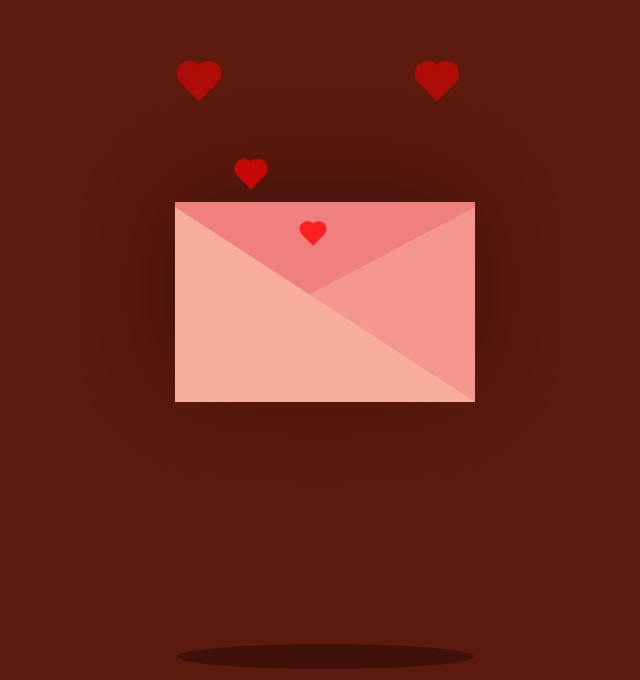
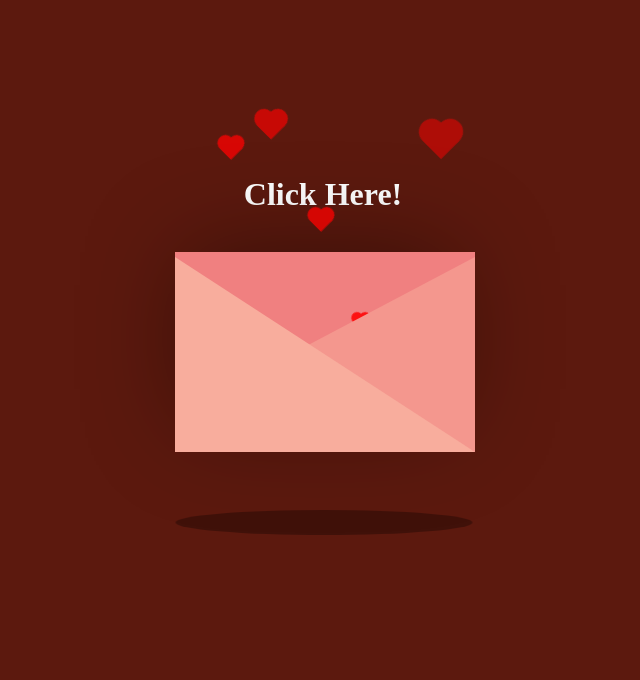
Before and after one commit to junhojeon77/Valentines-Card, a plain HTML site: page index.html in a window 1280 px wide. Shown: the part 136-816 px from the top of the page, without its empty margins (315-955 px from the left). Drawn offline with nearby package versions, Linux system fonts and the light colour scheme.

Commit message:
Update style.css

```diff
--- a/style.css
+++ b/style.css
@@ -2,16 +2,16 @@
 
 /* Styling for the entire webpage */
 body {
-  display: flex; /* Centers content horizontally and vertically */
+  display: flex;
   justify-content: center;
   align-items: center;
-  height: 100vh; /* Full viewport height */
-  background-color: #5c190e; /* Light pink background */
+  height: 100vh;
+  background-color: #5c190e;
 }
 
 /* Main container holding the Valentine's card and envelope */
 .container {
-  position: relative;
+  position: absolute;
 }
 
 /*
@@ -20,15 +20,16 @@ body {
   - Cursor changes to pointer on hover
 */
 .valentines {
-  position: relative;
-  top: 50px;
+  position: absolute;
+  top: 0px;
+  right: 150px;
   cursor: pointer;
   animation: up 3s linear infinite; /* Calls keyframe animation */
 }
 
 /* The base of the envelope */
 .envelope {
-  position: relative;
+  position: absolute;
   width: 300px;
   height: 200px;
   background-color: #f08080; /* Light red */
@@ -41,9 +42,9 @@ body {
   position: absolute;
   width: 300px;
   height: 100px;
-  transform: rotate(0deg); /* Normal position */
+  transform: rotate(0deg);
   z-index: 1;
-  transition: transform 0.5s ease-in-out, opacity 0.5s ease-in-out; /* Smooth animation */
+  transition: transform 0.5s ease-in-out, opacity 0.5s ease-in-out;
 }
 
 /* Envelope flap (after) - Appears when clicked */
@@ -58,7 +59,7 @@ body {
   left: 44px;
   border-radius: 30px 0 0 0;
   z-index: 0;
-  opacity: 0; /* Initially hidden */
+  opacity: 0;
   transition: opacity 0.5s ease-in-out, transform 0.5s ease-in-out;
 }
 
@@ -78,7 +79,7 @@ body {
   height: 170px;
   top: 5px;
   left: 15px;
-  box-shadow: -5px -5px 100px rgba(0, 0, 0, 0.4); /* Shadow effect */
+  box-shadow: -5px -5px 100px rgba(0, 0, 0, 0.4);
 }
 
 /*
@@ -88,7 +89,7 @@ body {
 .card:before {
   content: "";
   position: absolute;
-  border: 3px solid #003049; /* Dark blue border */
+  border: 3px solid #003049;
   border-style: dotted;
   width: 240px;
   height: 140px;
@@ -106,18 +107,18 @@ body {
   line-height: 25px;
   top: 19px;
   left: 80px;
-  color: #003049; /* Dark blue text */
+  color: #003049;
 }
 
 /* Heart shape in the card */
 .heart {
-  background-color: #d62828; /* Red color */
+  background-color: #d62828;
   display: inline-block;
   height: 30px;
   position: relative;
   top: 110px;
   left: 120px;
-  transform: rotate(-45deg); /* Rotates to form the heart shape */
+  transform: rotate(-45deg);
   width: 30px;
 }
 
@@ -172,13 +173,14 @@ body {
 
 
 .shadow {
-  position: absolute;
+  position: relative;
   width: 330px;
   height: 25px;
   border-radius: 50%;
-  background-color: rgba(0, 0, 0, 0.3); /* Faint shadow effect */
-  top: 780px;
-  animation: scale 3s linear infinite; /* Calls keyframe animation */
+  background-color: rgba(0, 0, 0, 0.3);
+  top: 250px;
+  left: -80px;
+  animation: scale 3s linear infinite;
   z-index: -1;
 }
 
@@ -189,7 +191,7 @@ body {
     transform: translateY(0);
   }
   50% {
-    transform: translateY(-30px); /* Moves up by 30px */
+    transform: translateY(-30px);
   }
 }
 
@@ -211,7 +213,7 @@ body {
 /* Hearts positioned randomly above the envelope */
 .hearts {
   position: absolute;
-  top: 70px;
+  top: -50px;
   scale: 2;
   z-index: 1;
 }
@@ -229,7 +231,7 @@ body {
   position: relative;
   transform: rotate(-45deg);
   width: 10px;
-  top: 50px;
+  top: 60px;
 }
 
 /* Adds rounded halves to each floating heart */
@@ -277,26 +279,26 @@ body {
 */
 .one {
   left: 25px;
-  animation: heart 1.7s ease-out infinite;
+  animation: heart 1.5s ease-out infinite;
 }
 
 .two {
-  left: 35px;
+  left: 45px;
   animation: heart 2s ease-out infinite;
 }
 
 .three {
-  left: 50px;
+  left: 70px;
   animation: heart 1.5s ease-out infinite;
 }
 
 .four {
-  left: 70px;
+  left: 90px;
   animation: heart 2.3s ease-out infinite;
 }
 
 .five {
-  left: 80px;
+  left: 130px;
   animation: heart 1.7s ease-out infinite;
 }
 
@@ -322,14 +324,15 @@ body {
     transform: translateY(0);
   }
   50% {
-    transform: translateY(-20px); /* Moves up by 30px */
+    transform: translateY(-20px);
   }
 }
 
 
 h1{
-  position: absolute;
-  top: 450px;
+  position: relative;
+  top: -65px;
+  left: 163px;
   z-index: -1;
   color:white;
   text-shadow: black;
```
